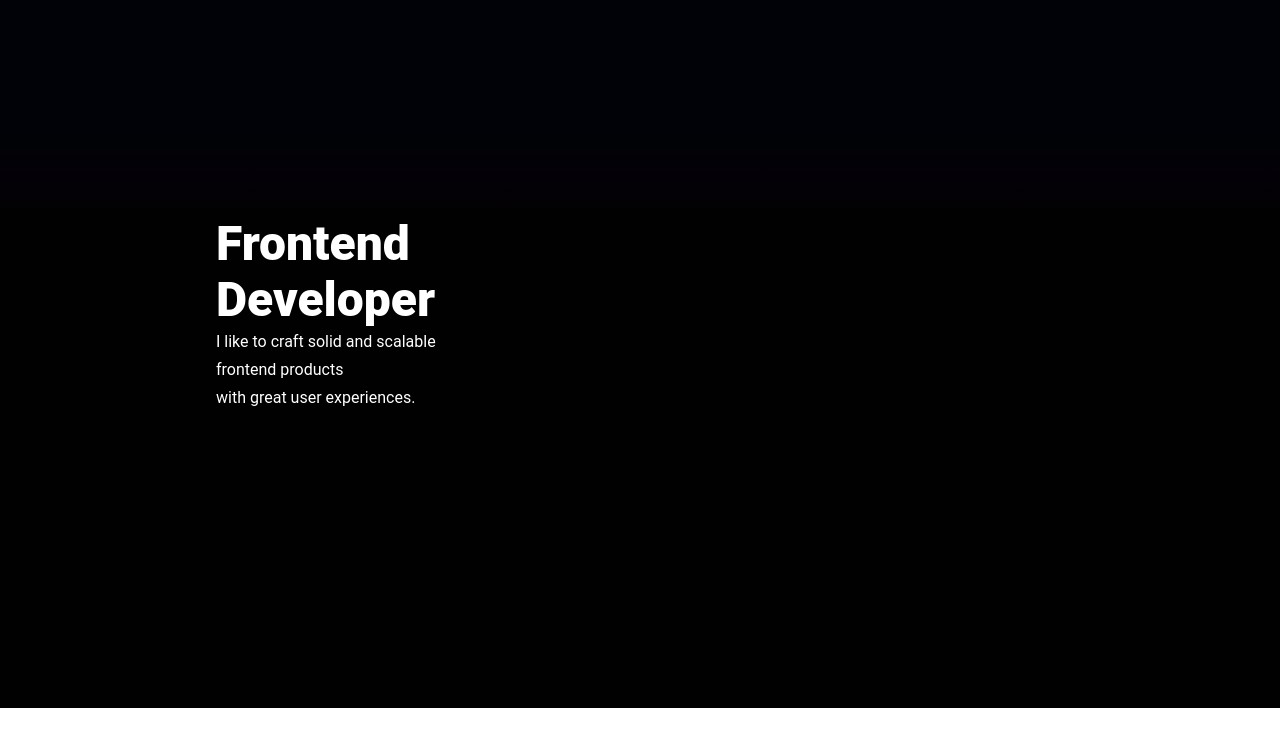
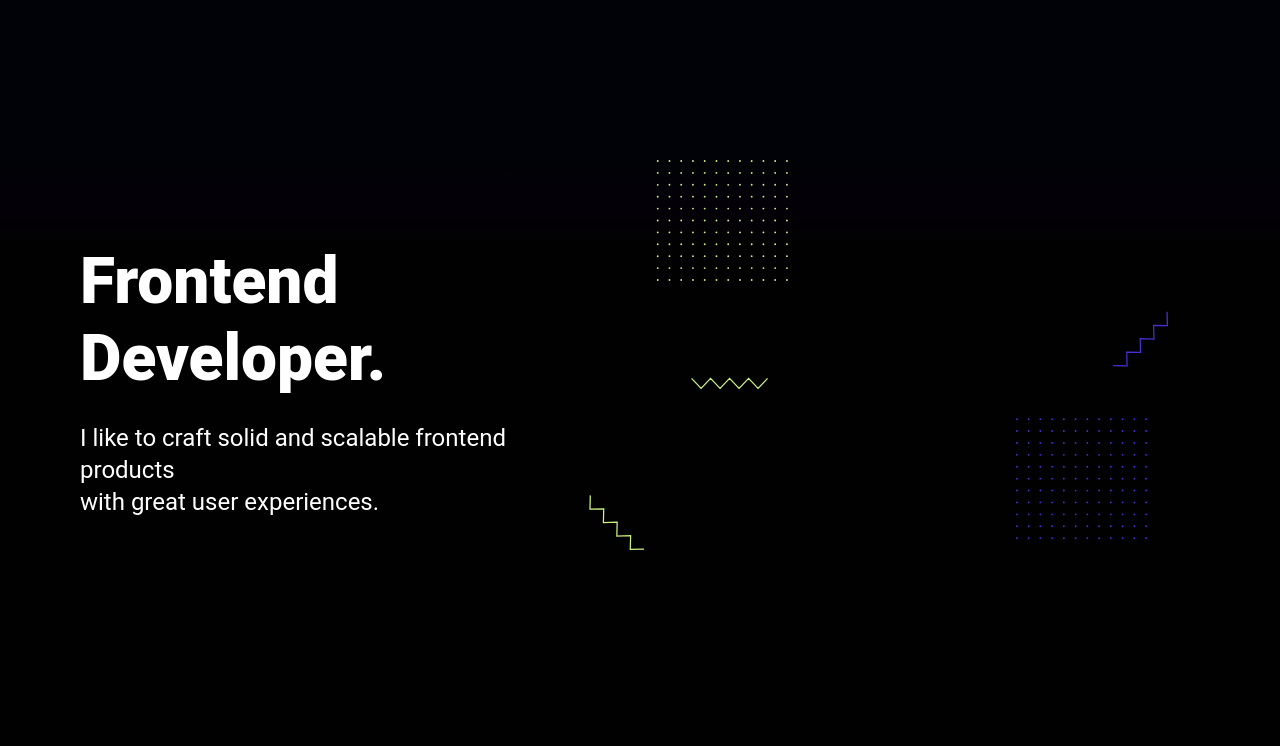
Before and after one commit to Abhiram716/personal-portfolio, a Gatsby site: page / in a window 1280 px wide. Built offline with nearby package versions, Linux system fonts and the light colour scheme; Gatsby itself is replaced by a stand-in of ours.

Commit message:
adjusted home components with draft changes

```diff
--- a/src/components/home-page/index.jsx
+++ b/src/components/home-page/index.jsx
@@ -1,41 +1,44 @@
-import { Container, Typography, Box, useMediaQuery } from "@mui/material";
+import { Box, Container, Typography, useMediaQuery } from "@mui/material";
 import React from "react";
+import avatarShapes from "../../assets/avatar-shapes.svg";
 
 const HomePage = () => {
-
   const matchXs = useMediaQuery((theme) => theme.breakpoints.down("md"));
 
   return (
     <Container
+      disableGutters={true}
       maxWidth={false}
       sx={{
-        // bgcolor: "blue",
-        display: matchXs ? "flex" : "block",
-        flexDirection : matchXs ? "column" : "none",
-        justifyContent: matchXs ? "center" : "none",
-        alignItems : matchXs ? "center" : "none",
-        pt: { lg: 27, xs: 20 },
-        pl: { lg: 27 },
-        pr: { lg: 27 },
-        pb: { lg: 37, xs: 27 },
+        bgcolor: "blue",
+        display: "flex",
+        flexDirection: matchXs ? "column" : "row",
+        justifyContent: matchXs ? "center" : "space-between",
+        // justifyContent: matchXs ? "column" : "flex-end",
+        alignItems: "center",
+        pt: { xs: 15, sm: 20 },
+        pl: { xs: 10 },
+        pb: 27,
+        pr: 14,
       }}
-      disableGutters={true}
     >
-      <Box>
-        <Typography variant="h1" color={"white"}>
-          Frontend <Typography noWrap />
-          Developer
+      <Box sx={{ color: "white" }}>
+        <Typography variant="h2">
+          Frontend <Typography noWrap /> Developer.
         </Typography>
+        <Box sx={{ maxWidth: "550px", mt: 3 }}>
+          <Typography variant="h5">
+            I like to craft solid and scalable frontend products{" "}
+            {!matchXs && <Typography noWrap />}
+            with great user experiences.
+          </Typography>
+        </Box>
       </Box>
-      <Box
-      sx={{  width: "230px" }}
-      >
-        <Typography variant="subtitle1" color={"white"}>
-          I like to craft solid and scalable frontend products{" "}
-          {!matchXs && <Typography noWrap />}
-          with great user experiences.
-        </Typography>
+
+      <Box sx={{ width: { xs:"500px",sm:"600px"} }}>
+        <img src={avatarShapes} alt="" width="100%"/>
       </Box>
+      {/* { svg} */}
     </Container>
   );
 };
--- /dev/null
+++ b/src/theme/breakpoints.js
@@ -0,0 +1,11 @@
+const breakpoints = {
+  values: {
+    xs:0,
+    sm: 576,
+    md: 768,
+    lg: 992,
+    xl: 1200,
+  },
+};
+
+export default breakpoints;
--- a/src/theme/theme.js
+++ b/src/theme/theme.js
@@ -1,6 +1,7 @@
 import { createTheme } from "@mui/material/styles";
 import Components from "./overrides";
 import Typography from "./typography";
+import breakpoints from "./breakpoints";
 
 const theme = createTheme({
   components: {
@@ -8,6 +9,9 @@ const theme = createTheme({
   },
   typography: {
     ...Typography
+  },
+  breakpoints: {
+    ...breakpoints
   }
 });
 
--- a/src/theme/typography.js
+++ b/src/theme/typography.js
@@ -7,13 +7,24 @@ const Typography = {
     "Arial",
     "sans-serif",
   ].join(","),
-  h1: {
-    fontSize: "3rem",
-    fontWeight:"900"
+  h2: {
+    fontWeight: "900",
+    fontSize: "4rem",
+    "@media (max-width:800px)": {
+      fontSize: "3rem",
+    },
   },
-  subtitle1: {
-    fontSize: "1rem"
-  }
+  h5: {
+    "@media (max-width:800px)": {
+      fontSize: "1.25rem",
+    },
+    "@media (max-width:600px)": {
+      fontSize: "1rem",
+    },
+  },
+  // subtitle1: {
+  //   fontSize: "1.7rem",
+  // },
 };
 
 export default Typography;
```
Also changed, not shown: src/assets/avatar-shapes.svg (added).
